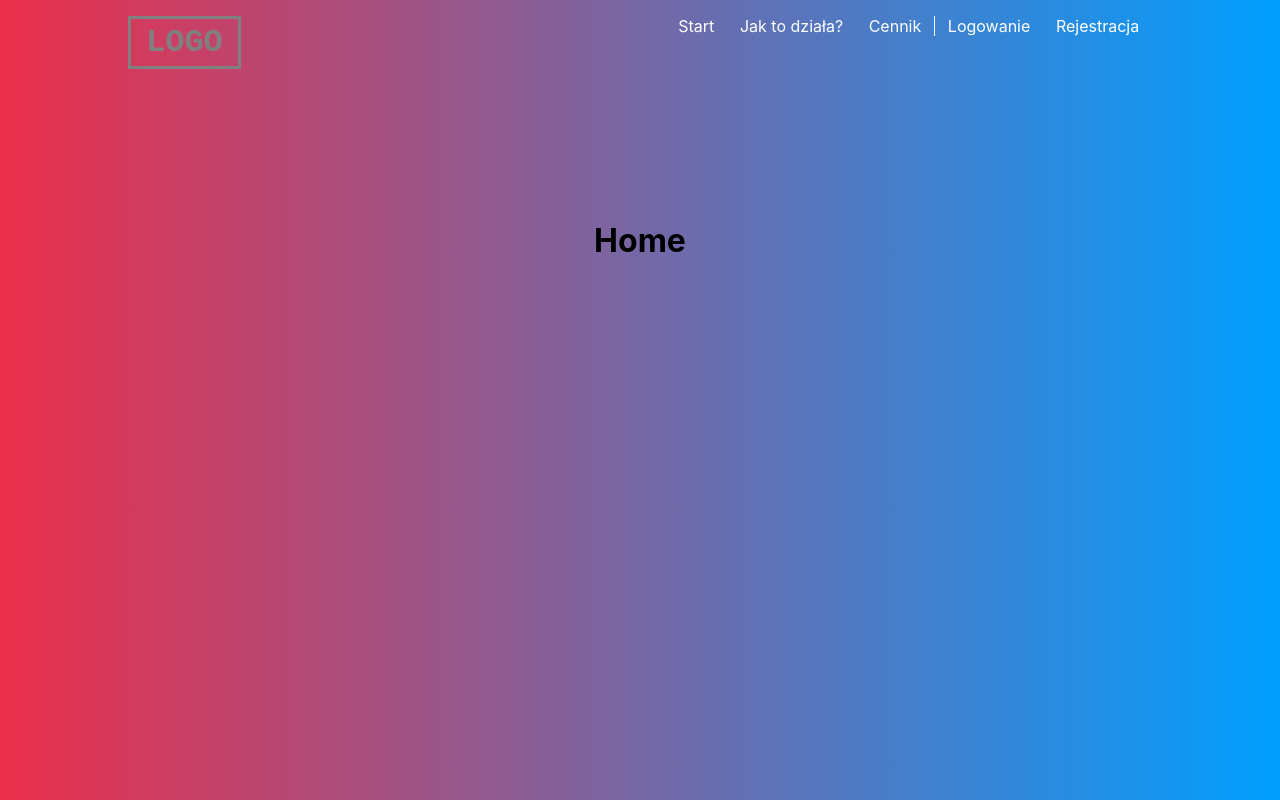
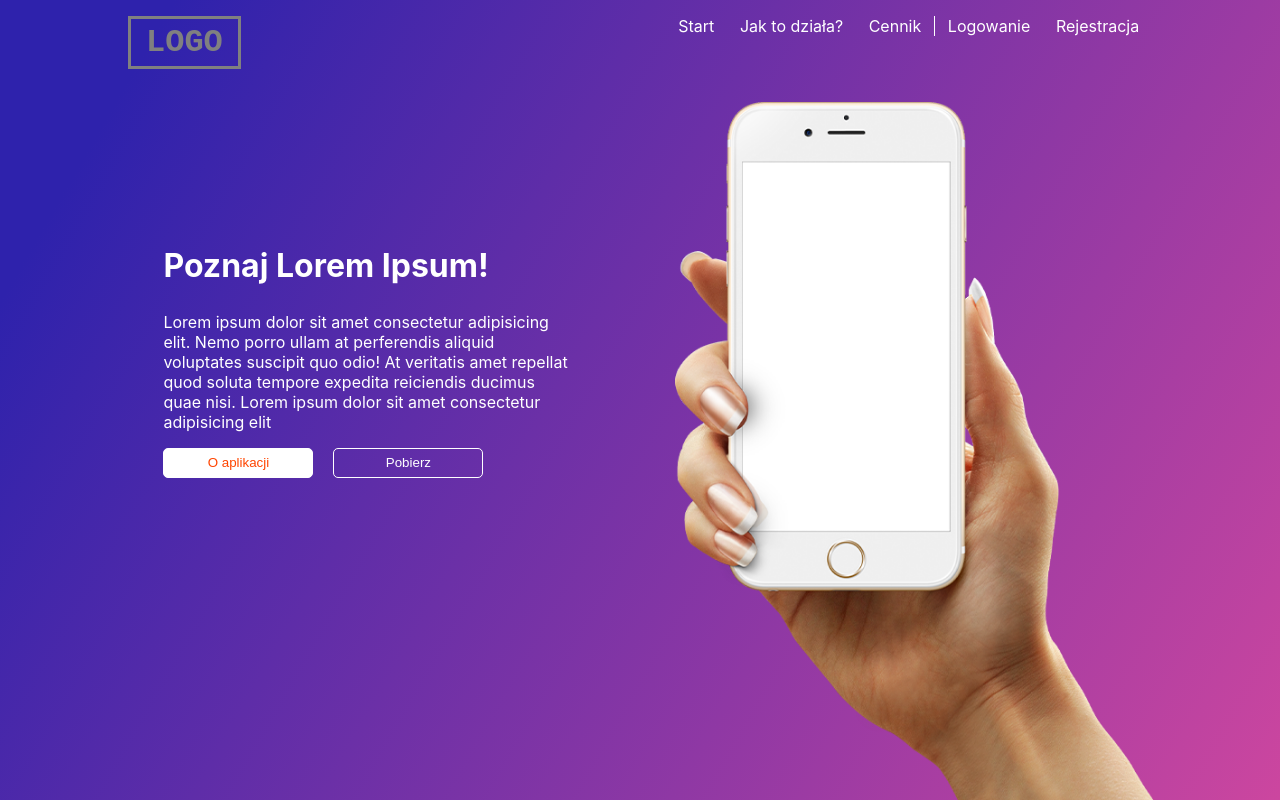
Before and after one commit to wszczawinski/LandingTest, a React (Create React App) app: page / in a window 1280 px wide. Shown: the top 800 px of the page. Built offline with nearby package versions, Linux system fonts and the light colour scheme.

Commit message:
feat(hero): structure and files  + styling

```diff
--- a/src/App.module.scss
+++ b/src/App.module.scss
@@ -16,15 +16,4 @@ code {
   display: flex;
   flex-direction: column;
   align-items: center;
-  background: #009fff; /* fallback for old browsers */
-  background: -webkit-linear-gradient(
-    to right,
-    #ec2f4b,
-    #009fff
-  ); /* Chrome 10-25, Safari 5.1-6 */
-  background: linear-gradient(
-    to right,
-    #ec2f4b,
-    #009fff
-  ); /* W3C, IE 10+/ Edge, Firefox 16+, Chrome 26+, Opera 12+, Safari 7+ */
 }
--- /dev/null
+++ b/src/components/Hero.js
@@ -0,0 +1,24 @@
+import React from 'react';
+import styles from './Hero.module.scss';
+import phoneHand from '../img/phone_hand.png';
+
+export default function Hero() {
+  return (
+    <section className={styles.hero}>
+      <div className={styles.heroContainer}>
+        <article className={styles.heroArticle}>
+          <h2>Poznaj Lorem Ipsum!</h2>
+          <p>
+            Lorem ipsum dolor sit amet consectetur adipisicing elit. Nemo porro ullam at
+            perferendis aliquid voluptates suscipit quo odio! At veritatis amet repellat
+            quod soluta tempore expedita reiciendis ducimus quae nisi. Lorem ipsum dolor
+            sit amet consectetur adipisicing elit
+          </p>
+          <button className={styles.btnOrange}>O aplikacji</button>
+          <button>Pobierz</button>
+        </article>
+        <img className={styles.heroImage} src={phoneHand} alt="phone-hand" />
+      </div>
+    </section>
+  );
+}
--- /dev/null
+++ b/src/components/Hero.module.scss
@@ -0,0 +1,91 @@
+.hero {
+  width: 100%;
+  height: 100vh;
+  display: flex;
+  justify-content: center;
+  background: #009fff; /* fallback for old browsers */
+  background: -webkit-linear-gradient(
+    120deg,
+    rgb(46, 34, 172) 10%,
+    rgb(204, 70, 159)
+  ); /* Chrome 10-25, Safari 5.1-6 */
+  background: linear-gradient(
+    120deg,
+    rgb(46, 34, 172) 10%,
+    rgb(204, 70, 159)
+  ); /* W3C, IE 10+/ Edge, Firefox 16+, Chrome 26+, Opera 12+, Safari 7+ */
+
+  .heroContainer {
+    color: white;
+    width: 80%;
+    height: 100%;
+    display: flex;
+    flex-direction: row;
+    align-items: center;
+    justify-content: center;
+
+    .heroArticle {
+      width: 50%;
+      padding-bottom: 10%;
+
+      h2 {
+        font-size: 2rem;
+      }
+
+      p {
+        width: 80%;
+      }
+
+      button {
+        color: white;
+        border: 1px solid white;
+        background: none;
+        outline: none;
+        border-radius: 5px;
+        width: 150px;
+        height: 30px;
+        margin-right: 20px;
+      }
+
+      .btnOrange {
+        color: orangered;
+        background-color: white;
+      }
+    }
+
+    .heroImage {
+      margin-bottom: -10%;
+      margin-right: -10%;
+      height: 100%;
+      align-self: flex-end;
+    }
+
+    @media (max-width: 1000px) {
+      .heroArticle {
+        width: 90%;
+        p {
+          width: 90%;
+        }
+      }
+
+      .heroImage {
+        display: none;
+      }
+    }
+
+    @media (max-width: 600px) {
+      .heroArticle {
+        width: 100%;
+        h2 {
+          font-size: 1.5rem;
+        }
+        p {
+          width: 100%;
+        }
+        button {
+          width: 100px;
+        }
+      }
+    }
+  }
+}
--- a/src/screens/Home.js
+++ b/src/screens/Home.js
@@ -1,10 +1,11 @@
 import React from 'react';
 import styles from './Home.module.scss';
+import Hero from '../components/Hero';
 
 export default function Home() {
   return (
     <main className={styles.container}>
-      <h1>Home</h1>
+      <Hero />
     </main>
   );
 }
--- a/src/screens/Home.module.scss
+++ b/src/screens/Home.module.scss
@@ -1,6 +1,4 @@
 .container {
-  margin-top: 200px;
-  height: 2000px;
   width: 100%;
   display: flex;
   flex-direction: column;
```
